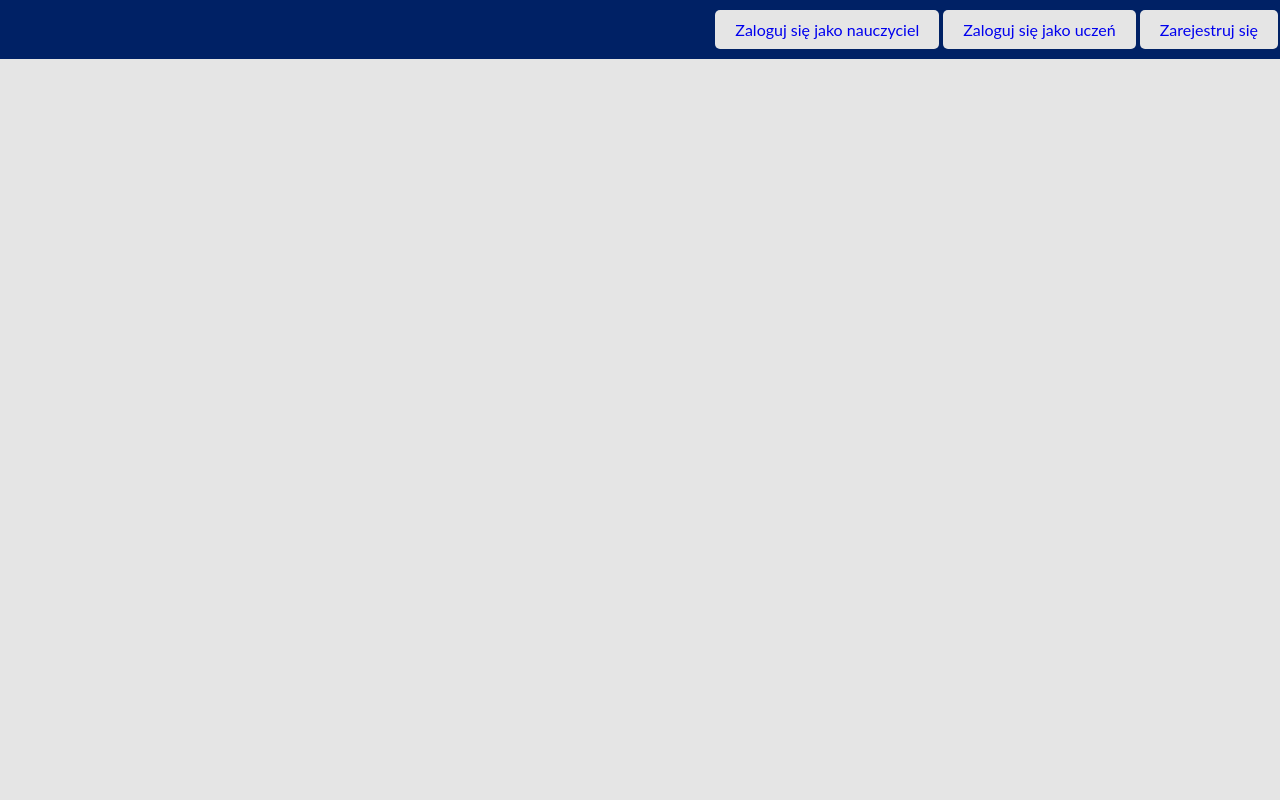
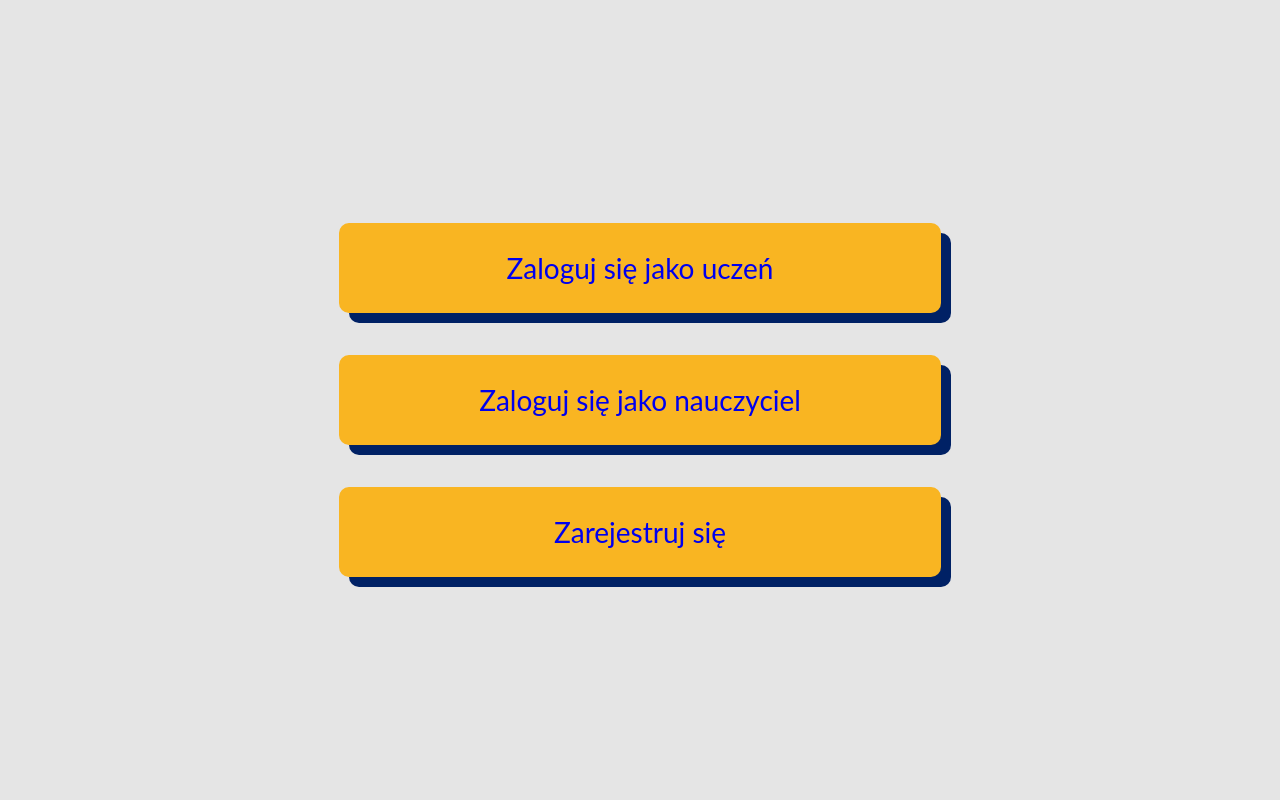
Before and after one commit to MarcelBienko3b/zsti-together, a PHP site: page / in a window 1280 px wide. Run offline with PHP 8.4, Linux system fonts and the light colour scheme.

Commit message:
Styled landing page, added login check to nav.php

```diff
--- /dev/null
+++ b/index.html
@@ -0,0 +1,23 @@
+<!DOCTYPE html>
+<html lang="pl">
+<head>
+    <meta charset="UTF-8">
+    <title>Document</title>
+
+    <link rel="stylesheet" href="styles/pages/index/main.css">
+
+</head>
+<body>
+
+    <div class="log-container">
+
+        <ul class="log-container__list">
+            <a class="log-container__item" href="loginStudent.php">Zaloguj się jako uczeń</a>
+            <a class="log-container__item" href="loginTeacher.php">Zaloguj się jako nauczyciel</a>
+            <a class="log-container__item" href="register.php">Zarejestruj się</a>
+        </ul>
+
+    </div>
+
+</body>
+</html>
--- a/index.php
+++ /dev/null
@@ -1,13 +0,0 @@
-<!DOCTYPE html>
-<html lang="pl">
-<head>
-    <meta charset="UTF-8">
-    <title>Document</title>
-
-    <link rel="stylesheet" href="styles/pages/index/main.css">
-
-</head>
-<body>
-    <?php require "scripts/php/snippets/nav.php" ?>
-</body>
-</html>
--- a/scripts/php/logout.php
+++ b/scripts/php/logout.php
@@ -5,6 +5,6 @@
     $_SESSION['student'] = '';
     $_SESSION['teacher'] = '';
 
-    header('Location: ../../index.php');
+    header('Location: /index.html');
 
 ?>
--- a/scripts/php/snippets/nav.php
+++ b/scripts/php/snippets/nav.php
@@ -14,21 +14,14 @@
 
     if (!logged()) {
 
-        echo '
-            <nav class="navbar navbar--horizontal">
-                <ul class="navbar__list">
-                    <a class="navbar__item" href="register.php">Zarejestruj się</a>
-                    <a class="navbar__item" href="loginStudent.php">Zaloguj się jako uczeń</a>
-                    <a class="navbar__item" href="loginTeacher.php">Zaloguj się jako nauczyciel</a>
-                </ul>
-            </nav>';
+        header('Location: index.html');
 
     } else {
 
         echo '
             <nav class="navbar navbar--horizontal">
                 <ul class="navbar__list">
-                    <a class="navbar__item" href="/scripts/php/logout.php">Wyloguj się</a>
+                    <a class="navbar__item" href="scripts/php/logout.php">Wyloguj się</a>
                     <a class="navbar__item" href="scripts/php/displayNotifications.php"><img src="/images/icons/notification_bell.png"</a>';
 
         if ($_SESSION['student'] != null) {
--- /dev/null
+++ b/styles/components/_animations.scss
@@ -0,0 +1,5 @@
+@mixin transition {
+
+    transition: all 0.2s;
+
+}
--- a/styles/components/_post.scss
+++ b/styles/components/_post.scss
@@ -30,7 +30,7 @@
         &__author {
 
             grid-area: author;
-            font-size: font.$medium-size;
+            font-size: font.$m;
 
         }
 
--- a/styles/pages/index/main.css
+++ b/styles/pages/index/main.css
@@ -4,69 +4,31 @@
   box-sizing: border-box;
   list-style-type: none;
   text-decoration: none;
+  transition: all 0.2s;
 }
 * body {
   background-color: #e5e5e5;
   font-family: Lato;
+  font-size: 28px;
+  display: grid;
+  height: 100vh;
+  place-items: center;
 }
-* body .navbar {
+* body .log-container__list {
   display: flex;
-  flex-direction: row-reverse;
-  width: 100%;
-  gap: 0.5em;
+  flex-direction: column;
+  flex-wrap: wrap;
+  gap: 1.5em;
+  text-align: center;
+}
+* body .log-container__item {
+  padding: 1em 5em;
+  border-radius: 10px;
+  background-color: #f9b522;
+  box-shadow: 10px 10px #002165;
+}
+* body .log-container__item:hover {
   background-color: #002165;
-}
-* body .navbar__list {
-  display: flex;
-  flex-direction: row-reverse;
-}
-* body .navbar__item {
-  background-color: #e5e5e5;
-  display: grid;
-  margin: 10px 2px;
-  padding: 10px 20px;
-  place-items: center;
-  border-radius: 5px;
-  background-color: #e5e5e5;
-}
-* body .navbar__item:hover {
-  background-color: #f9b522;
-}
-* body .navbar__item a {
   color: #e5e5e5;
-}
-* body .posts-container {
-  margin: auto;
-  display: flex;
-  flex-wrap: wrap;
-}
-* body .posts-container .post {
-  display: grid;
-  grid-column-gap: 0;
-  grid-row-gap: 0;
-  grid-template-columns: repeat(5, 1fr);
-  grid-template-rows: repeat(4, 1fr);
-  grid-template-areas: "author author . subject subject" "desc desc desc desc desc" "desc desc desc desc desc" ". . . type type";
-  flex-basis: 40%;
-  gap: 0.5em;
-  min-width: 400px;
-  margin: 10px auto 10px auto;
-  padding: 10px;
-  border: 1px solid;
-}
-* body .posts-container .post--wide {
-  flex-basis: 80%;
-}
-* body .posts-container .post__author {
-  grid-area: author;
-  font-size: 18px;
-}
-* body .posts-container .post__subject {
-  grid-area: subject;
-}
-* body .posts-container .post__description {
-  grid-area: desc;
-}
-* body .posts-container .post__type {
-  grid-area: type;
+  box-shadow: 10px 10px #f9b522;
 }/*# sourceMappingURL=main.css.map */
--- a/styles/pages/index/main.scss
+++ b/styles/pages/index/main.scss
@@ -6,27 +6,52 @@
 //! @import for mixins
 
 @import '../../components/reset';
-@import '../../components/post';
-@import '../../components/nav';
+@import '../../components/animations';
 
 * {
 
     @include reset;
+    @include transition;
 
     body {
 
         background-color: clr.$bckg-primary;
         font-family: font.$primary-family;
+        font-size: font.$xxl;
 
-        @include navbar;
+        display: grid;
+        height: 100vh;
+        place-items: center;
 
-        .posts-container {
+        .log-container {
 
-            margin: auto;
-            display: flex;
-            flex-wrap: wrap;
+            &__list {
 
-            @include post;
+                display: flex;
+                flex-direction: column;
+                flex-wrap: wrap;
+                gap: 1.5em;
+
+                text-align: center;
+
+            }
+
+            &__item {
+
+                padding: 1em 5em;
+                border-radius: 10px;
+                background-color: clr.$bckg-secondary;
+                box-shadow: 10px 10px clr.$bckg-tetriary;
+
+                &:hover {
+
+                    background-color: clr.$bckg-tetriary;
+                    color: clr.$accent-tetriary;
+                    box-shadow: 10px 10px clr.$accent-primary;
+
+                }
+
+            }
 
         }
 
--- a/styles/pages/panel/panel.css
+++ b/styles/pages/panel/panel.css
@@ -4,6 +4,7 @@
   box-sizing: border-box;
   list-style-type: none;
   text-decoration: none;
+  transition: all 0.2s;
 }
 * body {
   background-color: #e5e5e5;
--- a/styles/pages/panel/panel.scss
+++ b/styles/pages/panel/panel.scss
@@ -8,10 +8,12 @@
 @import '../../components/reset';
 @import '../../components/post';
 @import '../../components/nav';
+@import '../../components/animations';
 
 * {
 
     @include reset;
+    @include transition;
 
     body {
 
--- a/styles/pages/posts/posts.css
+++ b/styles/pages/posts/posts.css
@@ -4,6 +4,7 @@
   box-sizing: border-box;
   list-style-type: none;
   text-decoration: none;
+  transition: all 0.2s;
 }
 * body {
   background-color: #e5e5e5;
--- a/styles/pages/posts/posts.scss
+++ b/styles/pages/posts/posts.scss
@@ -8,10 +8,12 @@
 @import '../../components/reset';
 @import '../../components/post';
 @import '../../components/nav';
+@import '../../components/animations';
 
 * {
 
     @include reset;
+    @include transition;
 
     body {
 
```
Also changed, not shown: styles/components/_fonts.scss (+5 -3 lines), 3 other files.
